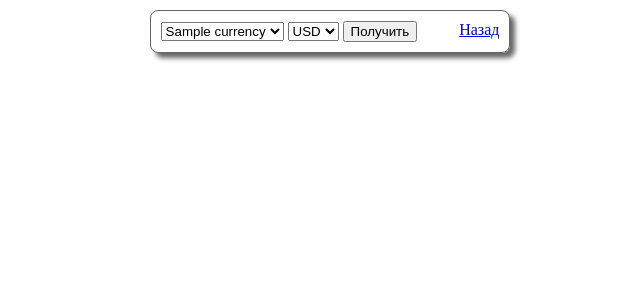
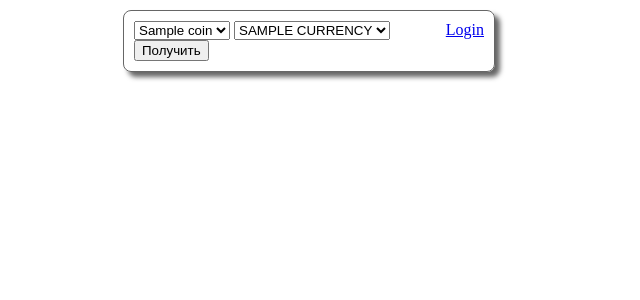
Before and after one commit to paulcynic/cointrack, a FastAPI app: template app/templates/form.html in a window 1280 px wide. Shown: the top 300 px of the page, without its empty margins (331-971 px from the left). Run offline with FastAPI, Linux system fonts and the light colour scheme; the template is opened without the code that fills it: most values are stand-ins (such as "Sample title", 1, 10 or a date in 2020).

Commit message:
Add new 3 main currency label to template form.html

```diff
--- a/app/main.py
+++ b/app/main.py
@@ -12,6 +12,7 @@ from pathlib import Path
 
 # Импортируем валидирующие функции, классы, базу с пользователями
 from app.validators import get_username_from_signed_string, sign_data, verify_password, validate_phone, create_user_cookie
+from app.currencies import Currency3
 from app.user_data import USERS
 from sqlalchemy.orm import Session
 from app.schemas.coin_price import CoinPriceCreate
@@ -75,8 +76,12 @@ def request_coin(*,
         request: Request,
         db: Session = Depends(deps.get_db)
         ):
-    currencies = crud.currency.get_multi(db=db, limit=4)
-    return TEMPLATES.TemplateResponse("form.html", {"request": request, "currencies": currencies},)
+    coins = crud.currency.get_multi(db=db, limit=4)
+    return TEMPLATES.TemplateResponse("form.html", {
+        "request": request,
+        "coins": coins,
+        "currencies": Currency3
+        })
 
 
 @router.post("/request/coin/", status_code=201)
--- a/app/templates/form.html
+++ b/app/templates/form.html
@@ -16,19 +16,20 @@
  <form name="form" action="" method="post" enctype="application/x-www-form-urlencoded" onsubmit="return false">
 
      <select name="coin"> <!-- size="2" multiple -->
-         {% for currency in currencies %}
-         <option value="{{ currency.name }}">{{ currency.name|capitalize }}</option>
+         {% for coin in coins %}
+         <option value="{{ coin.name }}">{{ coin.name|capitalize }}</option>
          {% endfor %}
      </select>
      <select name="currency">
-         <option value="usd" selected="selected">USD</option>
-         <option value="rub">RUB</option>
+         {% for currency in currencies %}
+         <option value="{{ currency.value }}">{{ currency.name|upper }}</option>
+         {% endfor %}
      </select>
      <button onclick="fetchPrice()">Получить</button>
 
  </form>
      </br>
-     <a href="/">Назад</a>
+     <a href="{{url_for('index_page')}}">Login</a>
      </fieldset>
 </div>
      </br>
```
Also changed, not shown: app/currencies.py (added, +7 -0 lines), example.db.
